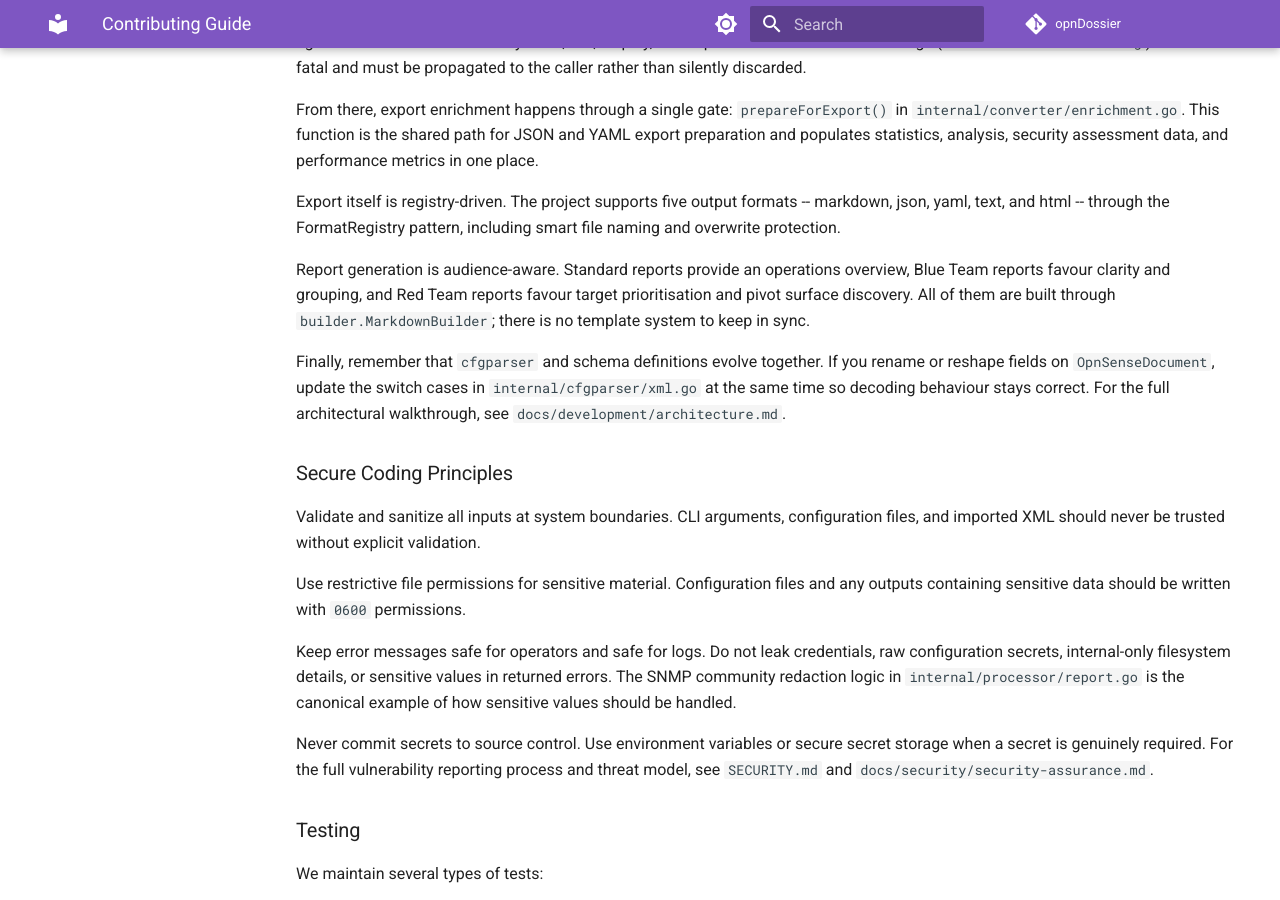
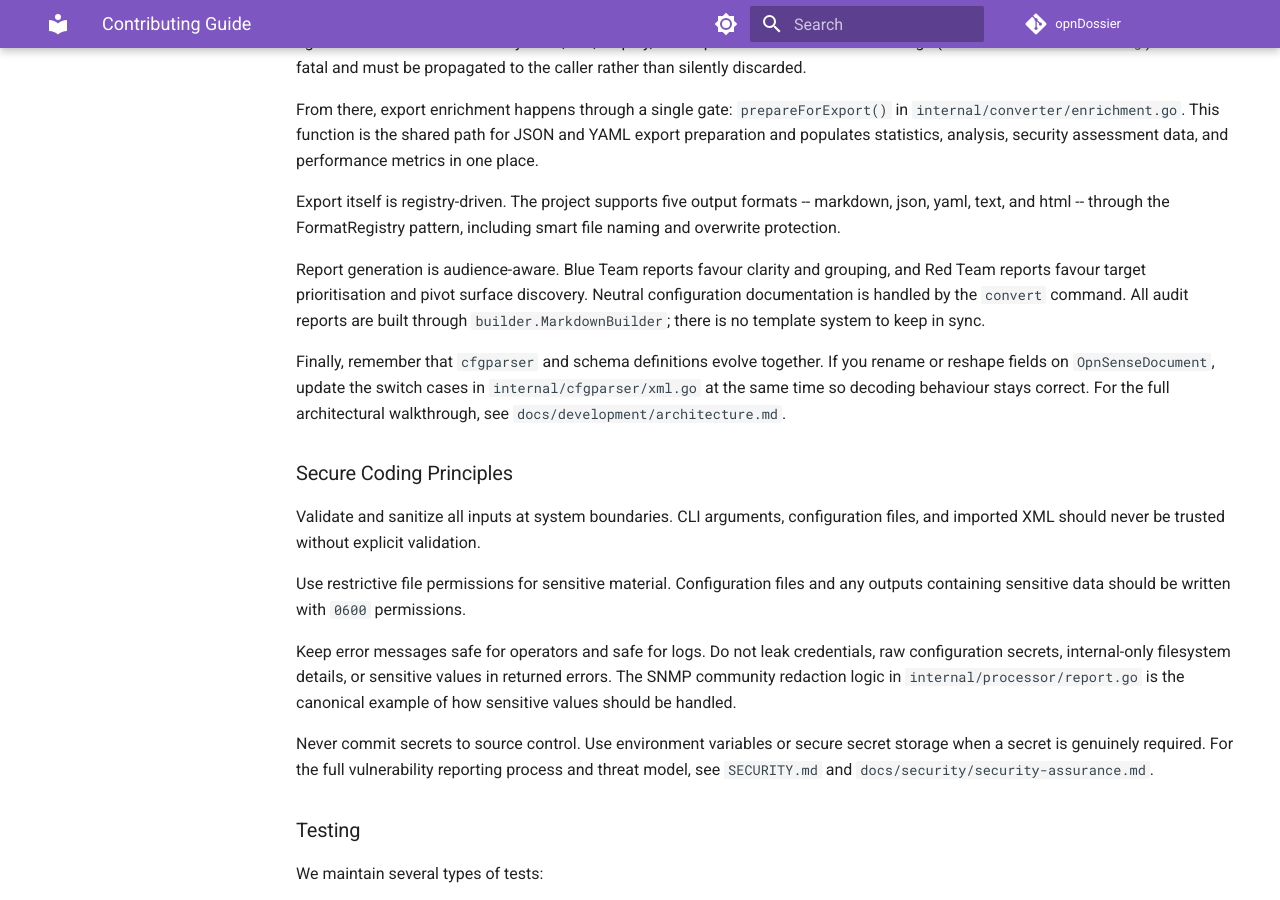
Before and after one commit to EvilBit-Labs/opnDossier, an MkDocs documentation site: the page built from docs/dev-guide/contributing.md, in a window 1280 px wide and 900 px high, scrolled down 5328 px. Built offline with MkDocs 1.6.1 and Material for MkDocs 9.7.7, drawn with Linux system fonts in a browser that asks for light colours; comment, search, counter and statistics services are not loaded; the version menu is left out.

Commit message:
docs: remove remaining standard mode references found in PR review
- CONTRIBUTING.md, docs/dev-guide/contributing.md: replace "Standard
  reports provide an operations overview" with two-mode description
- .github/copilot-instructions.md: fix stale --audit flag on convert
  command, clarify plugin directory placeholder
- docs/examples/advanced-configuration.md: rename "standard report" to
  "configuration report"
- cmd/audit_handler.go, cmd/audit_handler_test.go: replace "standard
  generator pipeline" with "shared generator pipeline" to avoid
  ambiguity with removed ModeStandard

Signed-off-by: UncleSp1d3r <unclesp1d3r@evilbitlabs.io>

```diff
--- a/docs/dev-guide/contributing.md
+++ b/docs/dev-guide/contributing.md
@@ -188,7 +188,7 @@ From there, export enrichment happens through a single gate: `prepareForExport()
 
 Export itself is registry-driven. The project supports five output formats -- markdown, json, yaml, text, and html -- through the FormatRegistry pattern, including smart file naming and overwrite protection.
 
-Report generation is audience-aware. Standard reports provide an operations overview, Blue Team reports favour clarity and grouping, and Red Team reports favour target prioritisation and pivot surface discovery. All of them are built through `builder.MarkdownBuilder`; there is no template system to keep in sync.
+Report generation is audience-aware. Blue Team reports favour clarity and grouping, and Red Team reports favour target prioritisation and pivot surface discovery. Neutral configuration documentation is handled by the `convert` command. All audit reports are built through `builder.MarkdownBuilder`; there is no template system to keep in sync.
 
 Finally, remember that `cfgparser` and schema definitions evolve together. If you rename or reshape fields on `OpnSenseDocument`, update the switch cases in `internal/cfgparser/xml.go` at the same time so decoding behaviour stays correct. For the full architectural walkthrough, see `docs/development/architecture.md`.
 
```
Also changed, not shown: CONTRIBUTING.md (+1 -1 lines), docs/examples/advanced-configuration.md (+2 -2 lines), .github/copilot-instructions.md, 2 other files.
